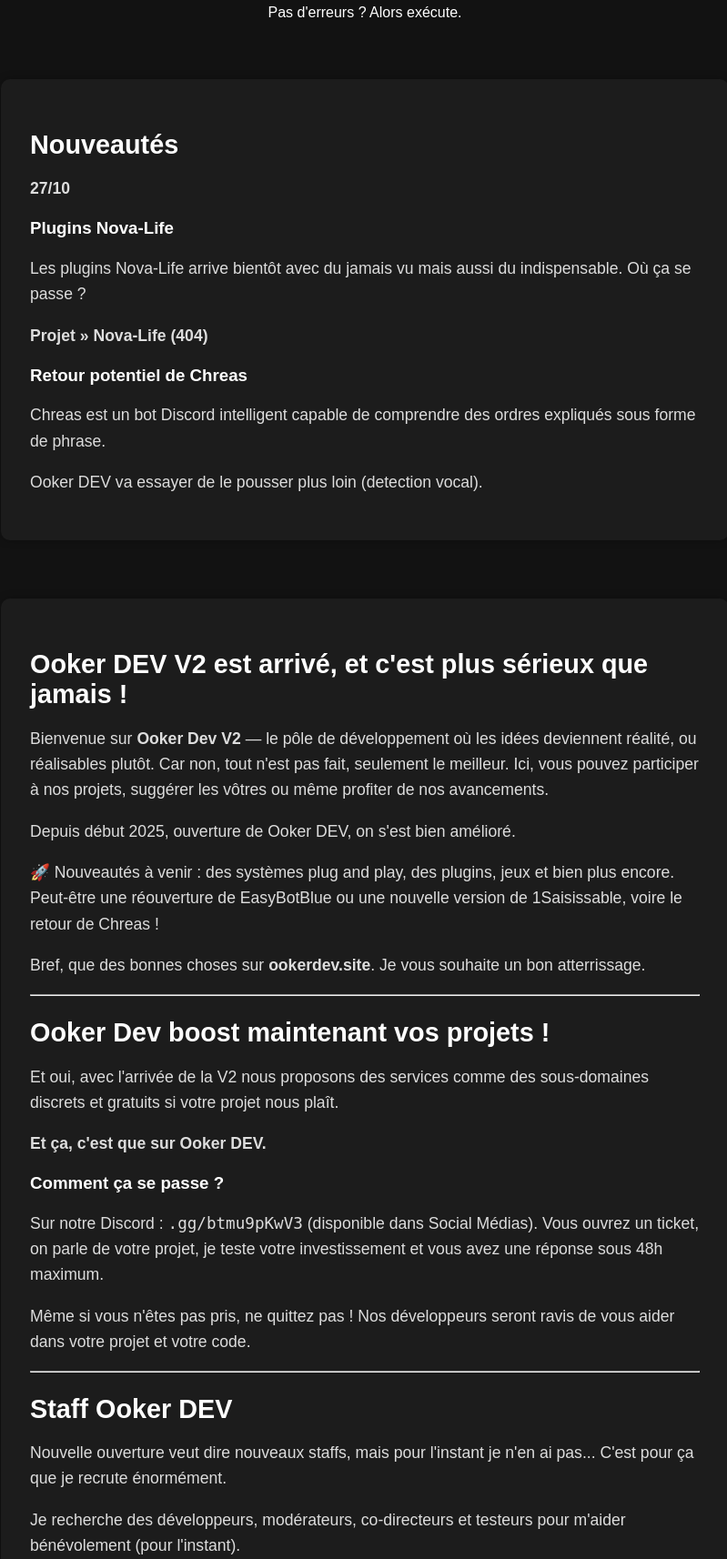
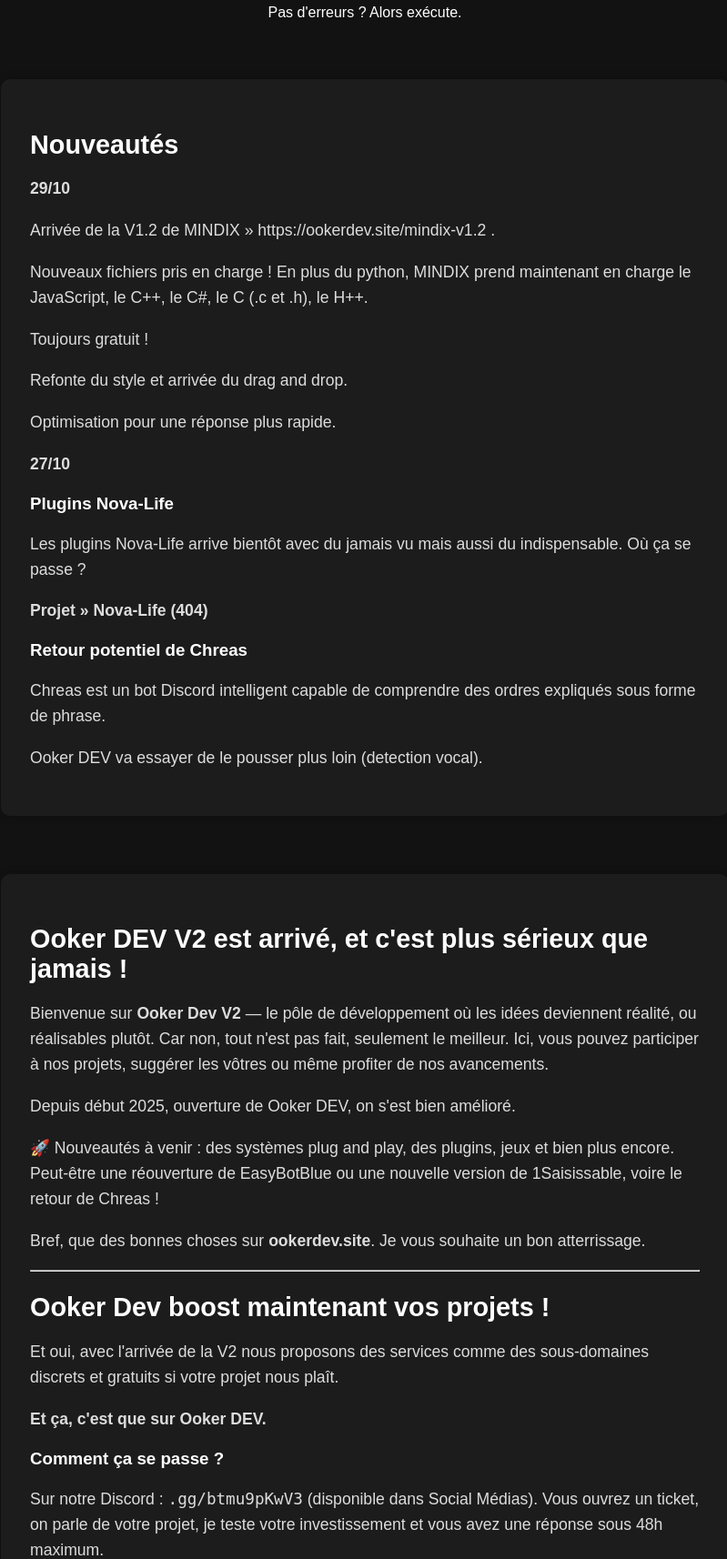
Before and after one commit to N1C1T0Z/OokerDEV, a Flask app: page /home in a window 1280 px wide. Shown: the part 240-1954 px from the top of the page at 91% size, without its empty margins (239-1038 px from the left). Run offline with Flask 3, Linux system fonts and the light colour scheme.

Commit message:
Update home.html

```diff
--- a/templates/home.html
+++ b/templates/home.html
@@ -46,6 +46,24 @@
 
         <section class="custom-content">
             <h2>Nouveautés</h2>
+            <p>
+                <strong>29/10</strong>
+            </p>
+            <p>
+                Arrivée de la V1.2 de MINDIX » https://ookerdev.site/mindix-v1.2 .
+            </p>
+            <p>
+                Nouveaux fichiers pris en charge ! En plus du python, MINDIX prend maintenant en charge le JavaScript, le C++, le C#, le C (.c et .h), le H++.
+            </p>
+            <p>
+                Toujours gratuit !
+            </p>
+            <p>
+                Refonte du style et arrivée du drag and drop.
+            </p>
+            <p>
+                Optimisation pour une réponse plus rapide.
+            </p>
             <p>
                 <strong>27/10</strong>
             </p>
```
